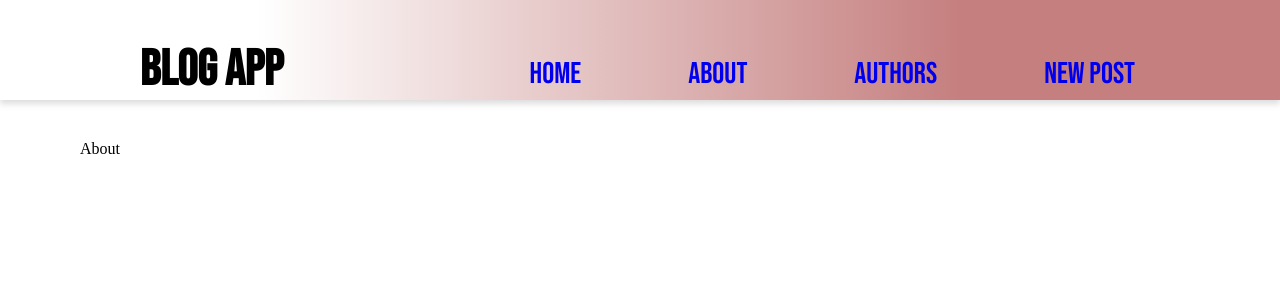
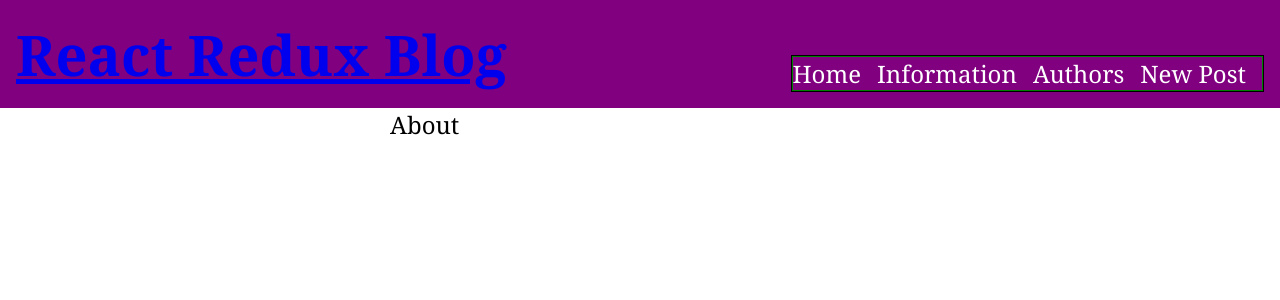
Before and after one commit to banuaggun/react-blog-app, a React (Create React App) app: page /about in a window 1280 px wide. Shown: the top 300 px of the page. Built offline with nearby package versions, Linux system fonts and the light colour scheme; no server answers.

Commit message:
Preparing Responsive Navbar

```diff
--- a/public/index.html
+++ b/public/index.html
@@ -12,7 +12,7 @@
   <link
     href="https://fonts.googleapis.com/css2?family=Bebas+Neue&family=Montserrat:wght@300;400;500;600;700;800;900&display=swap"
     rel="stylesheet">
-  <title>React Blog App</title>
+  <title>React Redux Blog</title>
 </head>
 
 <body>
--- a/src/App.css
+++ b/src/App.css
@@ -5,7 +5,7 @@ header{
   display:flex;
   justify-content:space-between;
   box-shadow:0 4px 6px rgba(142, 142, 142, 0.3);
-  background-image:linear-gradient(to left, rgba(140, 0, 0, 0.5) 25%, rgba(255, 255, 255, 0.4) 80%);
+  background-image:linear-gradient(to left, rgba(204, 39, 76, 0.8) 55%, rgba(204, 39, 76, 0.3) 72%, rgba(255, 255, 255, 0.4) 95%);
   //border:1px solid green;
 }
 
@@ -17,7 +17,7 @@ h1{
 }
 
 nav{
-  margin-right:140px;
+  margin-right:80px;
   //border:1px solid blue;
   display:flex;
   align-items:flex-end;
@@ -39,7 +39,7 @@ nav ul li{
 }
 
 nav ul li:nth-child(1), nav ul li:nth-child(2), nav ul li:nth-child(3){
-  margin-right:97px;
+  margin-right:40px;
 }
 
 nav ul li a{
@@ -51,14 +51,15 @@ nav ul li a{
   ),
   linear-gradient(
     to right,
-    darkred,
-   white,
-   red
+    rgba(46,64,84, 0.6),
+   rgba(152,162,169, 0.3),
+   rgba(204,39,76, 1)
 );
 background-size: 100% 3px, 0 3px;
 background-position: 100% 100%, 0 100%;
   background-repeat: no-repeat;
   transition: background-size 400ms;
+  color:#000;
 }
 
 nav ul li a:hover{
@@ -87,11 +88,23 @@ section{
   overflow-x:hidden;
 }
 
+
+  /*
+  font-family: 'Bebas Neue', cursive;
+  font-family: 'Montserrat', sans-serif;
+  */
+
+
 article{
-  max-width:50%;
-  width:calc(100% - 20px);
-  padding:50px;
+  margin:20px;
+  max-width:45%;
+  width:auto;
+  //width:calc(100% - 40px);
+  padding:40px;
   //border:1px solid purple;
+  border-radius:20px;
+  border:8px solid rgba(204, 39, 76, 1);
+  box-shadow:4px 4px 4px rgba(142, 142, 142, 0.5);
 }
 
 h2{
--- a/src/App.js
+++ b/src/App.js
@@ -1,5 +1,5 @@
 import { Routes, Route, Navigate } from 'react-router-dom';
-import './App.css';
+//import './App.css';
 import About from './components/About';
 import Layout from './components/Layout';
 import AddPostForm from './features/posts/AddPostForm';
--- a/src/components/Header.js
+++ b/src/components/Header.js
@@ -1,23 +1,28 @@
-import React from 'react'
-import { useDispatch, useSelector } from 'react-redux'
+import {useState} from 'react'
 import { Link } from 'react-router-dom'
-import { getCount, increaseCount } from '../features/posts/postsSlice';
 
 const Header = () => {
 
-  const dispatch = useDispatch();
+  const [isNavExpanded, setIsNavExpanded] = useState(false)
 
-  const count = useSelector(getCount);
   return (
     <header className='header'>
-      <h1>Blog App</h1>
+
+      <Link to="/" className="brandName">
+      <h1>React Redux Blog</h1>
+      </Link>
+      <button className='mobileMenu'  onClick={() => {setIsNavExpanded(!isNavExpanded);}}>
+      |||
+      </button>
       <nav>
-        <ul>
+        <ul  className={isNavExpanded ? "navigation expanded" : "navigation"
+        }>
           <li>
             <Link to="/">Home</Link>
           </li>
+
           <li>
-            <Link to="about">About</Link>
+            <Link to="about">Information</Link>
           </li>
           <li>
             <Link to="user">Authors</Link>
--- a/src/features/posts/PostsExcerpt.js
+++ b/src/features/posts/PostsExcerpt.js
@@ -14,8 +14,9 @@ const PostsExcerpt = ({post}) => {
       <Link to={`post/${post.id}`}>View Post</Link>
       </p>
       <p className="postCredit">
+       <img src={post.photos} alt="" />
+        <PostAuthor userId = {post.userId} />
 
-        <PostAuthor userId = {post.userId} />
         <TimeAgo timestamp={post.date} />
       </p>
       <ReactionButtons post={post} />
--- a/src/index.css
+++ b/src/index.css
@@ -1,101 +1,174 @@
-*{
-  margin:0;
-  padding:0;
-  box-sizing:border-box;
+* {
+  margin: 0;
+  padding: 0;
+  box-sizing: border-box;
 }
 
-body{
-  min-height:100vh;
-  overflow-x:hidden;
-
-  /*
-  font-family: 'Bebas Neue', cursive;
-  font-family: 'Montserrat', sans-serif;
-  */
-
+html {
+  font-family: Cambria, Cochin, Georgia, Times, "Times New Roman", serif;
+  background-color: white;
+  color: #000;
 }
 
-ul li{
-  list-style:none;
+body {
+  min-height: 100vh;
+  font-size: 1.5rem;
+  -webkit-font-smoothing: antialiased;
+  -moz-osx-font-smoothing: grayscale;
 }
 
-ul li a{
-  text-decoration:none;
+input,
+textarea,
+button,
+select {
+  font: inherit;
+  margin-bottom: 1em;
 }
 
-input, textArea, button, select{
-  margin-bottom:1em;
+header {
+  padding: 1rem;
+  display: flex;
+  justify-content: space-between;
+  background-color: purple;
+  align-items:flex-end;
+  color: whitesmoke;
+  position: sticky;
+  top: 0;
 }
 
-/*
-main{
-  max-width:600px;
-  margin: 40px auto 20px auto;
+nav {
+  display: flex;
+  justify-content: flex-end;
+border:1px solid black;
+}
+
+nav ul {
+  list-style-type: none;
+  border:1px solid green;
+}
+
+nav ul li {
+  display: inline-block;
+  margin-right: 1rem;
+}
+
+nav a, nav a:visited {
+  color: #fff;
+  text-decoration: none;
+}
+
+nav a:hover, nav a:focus {
+  text-decoration: underline;
+}
+
+.mobileMenu{
+  border:none;
+  height:40px;
+  width:40px;
+  padding:0.5rem;
+  border-radius:50%;
+  background-color:green;
+  cursor:pointer;
+  transition:background-color 0.2s ease-in-out;
+  position:absolute;
+  top:50%;
+  right:25px;
+  transform:translateY(-50%);
+  display:none;
+}
+
+@media screen and (max-width:768px){
+  .mobileMenu{
+    display:block;
+  }
+  header nav ul.navigation{
+    display:none;
+  }
+  header nav ul.expanded{
+    display:block;
+    position:absolute;
+    top:120px;
+    left:0;
+    flex-direction:column;
+    width:100%;
+    height:calc(100vh - 77px);
+    background-color:lightgreen;
+    border-top:1px solid black;
+  }
 }
 
 
-section h2{
-  margin:20px auto;
-  text-align:center;
-  color:#444;
+.mobileMenu:hover{
+  background-color:white;
+}
+main {
+  max-width: 500px;
+  margin: auto;
 }
 
-section form{
-  padding:10px;
-  margin:0 auto;
-  width:80%;
-  display:flex;
-  justify-items:center;
-  flex-direction:column;
+section {
+  margin-top: 1em;
 }
 
-section form label{
-  font-weight:bold;
-  margin-bottom:5px;
-  margin-left:10px;
-  border-bottom:2px solid #444;
-  width:max-content;
-  padding:5px 0;
+article {
+  margin: 0.5em;
+  border: 1px solid #000;
+  border-radius: 10px;
+  padding: 1em;
 }
 
-section form input, select, textarea{
-  max-width:100%;
-  padding:5px;
-  margin:10px;
+h1 {
+  font-size: 3.5rem;
 }
 
-section textarea{
-  resize:none;
-  height:200px;
-  border:4px ridge lightgray;
+h2 {
+  margin-bottom: 1rem;
 }
 
-
-section textarea.active,  textarea:focus, input:focus, select:focus{
-  outline-color:yellowgreen;
-  outline-style:none;
-  border:4px ridge yellowgreen;
+p {
+  font-family: Arial, Helvetica, sans-serif;
+  line-height: 1.4;
+  font-size: 1.2rem;
+  margin: 0.5em 0;
 }
 
-section button{
-  margin:10px;
-  padding:8px 4px;
-  background-color: yellowgreen;
-  color:darkblue;
-  font-weight:bold;
-  font-size:1.5rem;
+form {
+  display: flex;
+  flex-direction: column;
 }
 
-
-article{
-  border:1px solid red;
-
+textarea {
+  height: 200px;
 }
 
-article p{
-  margin:5px 0;
-  line-height:1.3rem;
-  font-size:0.9rem;
-  font-weight:500;
+.postCredit {
+  font-size: 1rem;
 }
-*/
+
+.postCredit a,
+.postCredit a:visited {
+  margin-right: 0.5rem;
+  color: black;
+}
+
+.postCredit a:hover,
+.postCredit a:focus {
+  color: hsla(0, 0%, 0%, 0.75);
+}
+
+.excerpt {
+  font-style: italic;
+}
+
+.reactionButton {
+  margin: 0 0.25em 0 0;
+  background: transparent;
+  border: none;
+  color: #000;
+  font-size: 1rem;
+}
+
+.deleteButton {
+  background-color: palevioletred;
+  color: white;
+}
```
